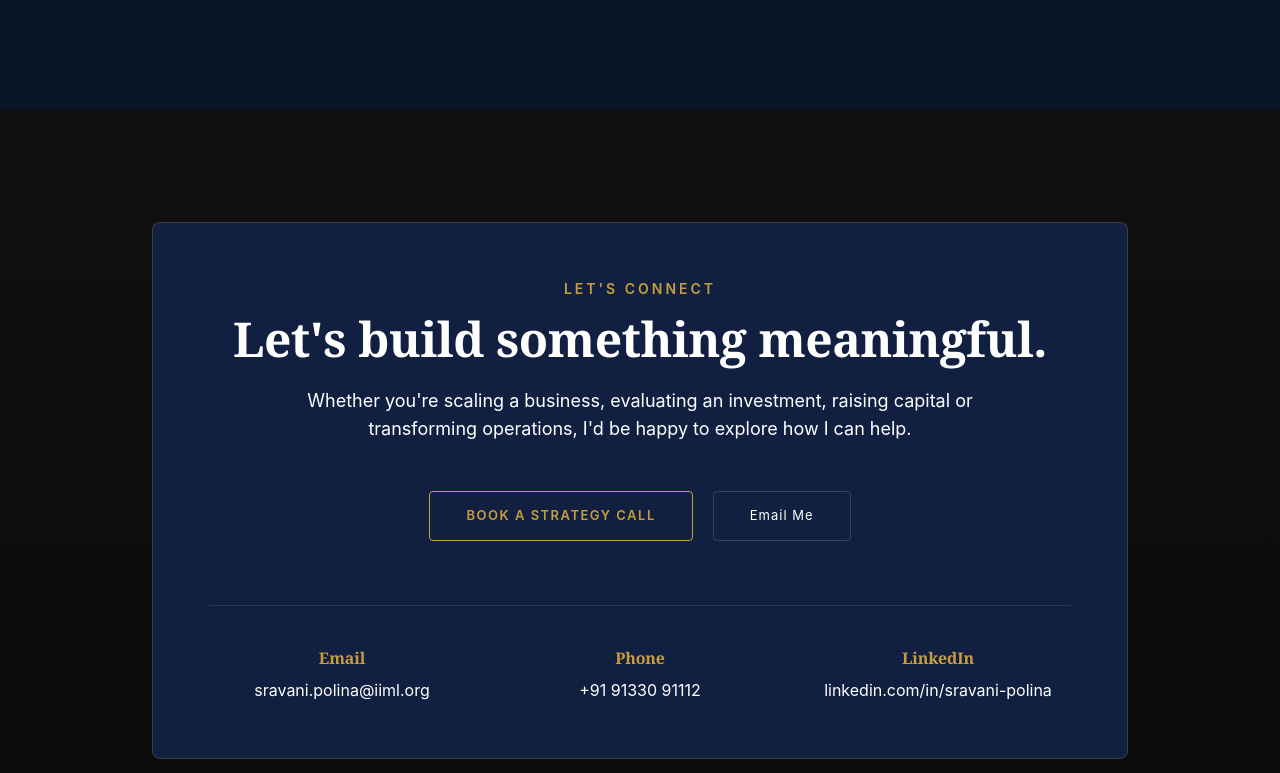
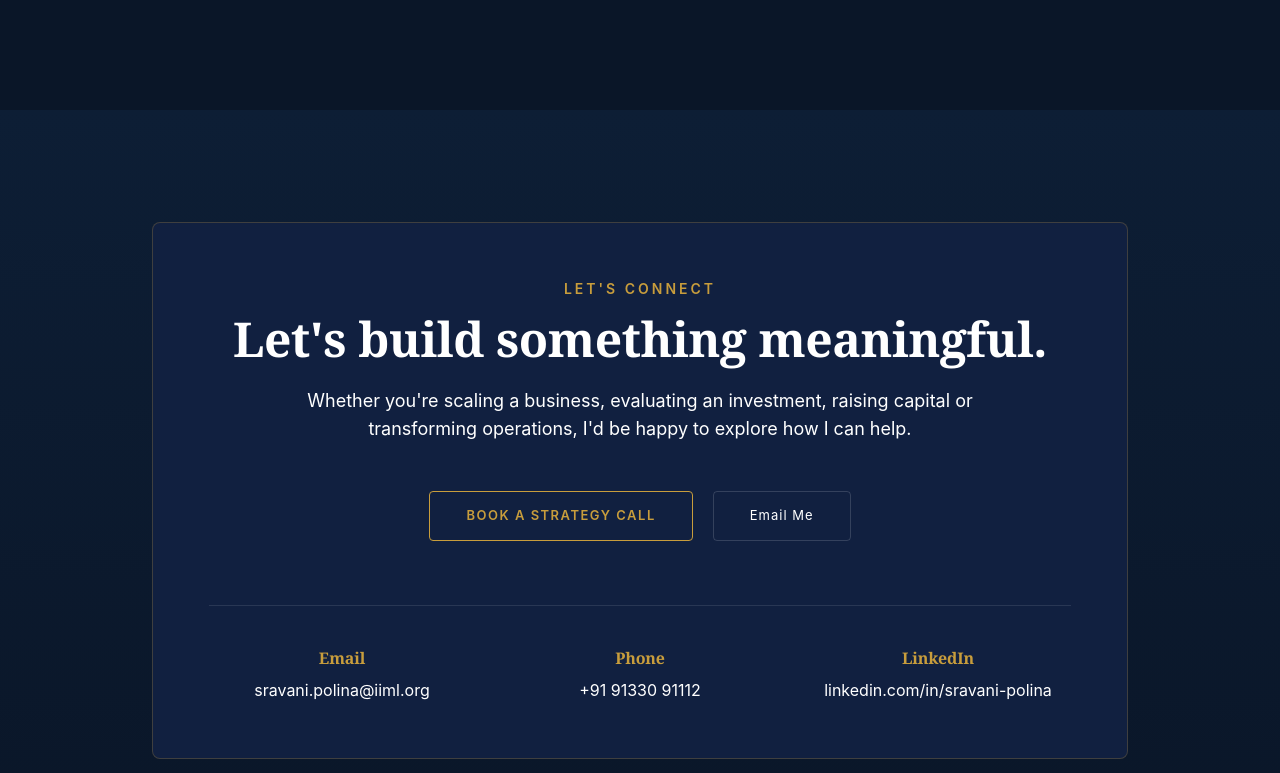
Before and after one commit to SravaniPolina/sravani-portfolio-frontend, a React (Create React App) app: page / in a window 1280 px wide. Shown: the part 7807-8580 px from the top of the page. Built offline with nearby package versions, Linux system fonts and the light colour scheme.

Commit message:
Update DirectContact.js

```diff
--- a/src/components/DirectContact.js
+++ b/src/components/DirectContact.js
@@ -4,7 +4,7 @@ export default function DirectContact() {
   return (
     <section
       id="contact"
-      className="py-28 bg-gradient-to-b from-[#111111] to-[#0A0A0A]"
+      className="py-28 bg-gradient-to-b from-[#0D1E35] to-[#0A1628]"
     >
       <div className="max-w-5xl mx-auto px-6">
 
@@ -14,7 +14,7 @@ export default function DirectContact() {
             LET'S CONNECT
           </p>
 
-          <h2 className="text-5xl text-white mt-4 mb-6">
+          <h2 className="font-serif text-5xl text-white mt-4 mb-6">
             Let's build something meaningful.
           </h2>
 
```
